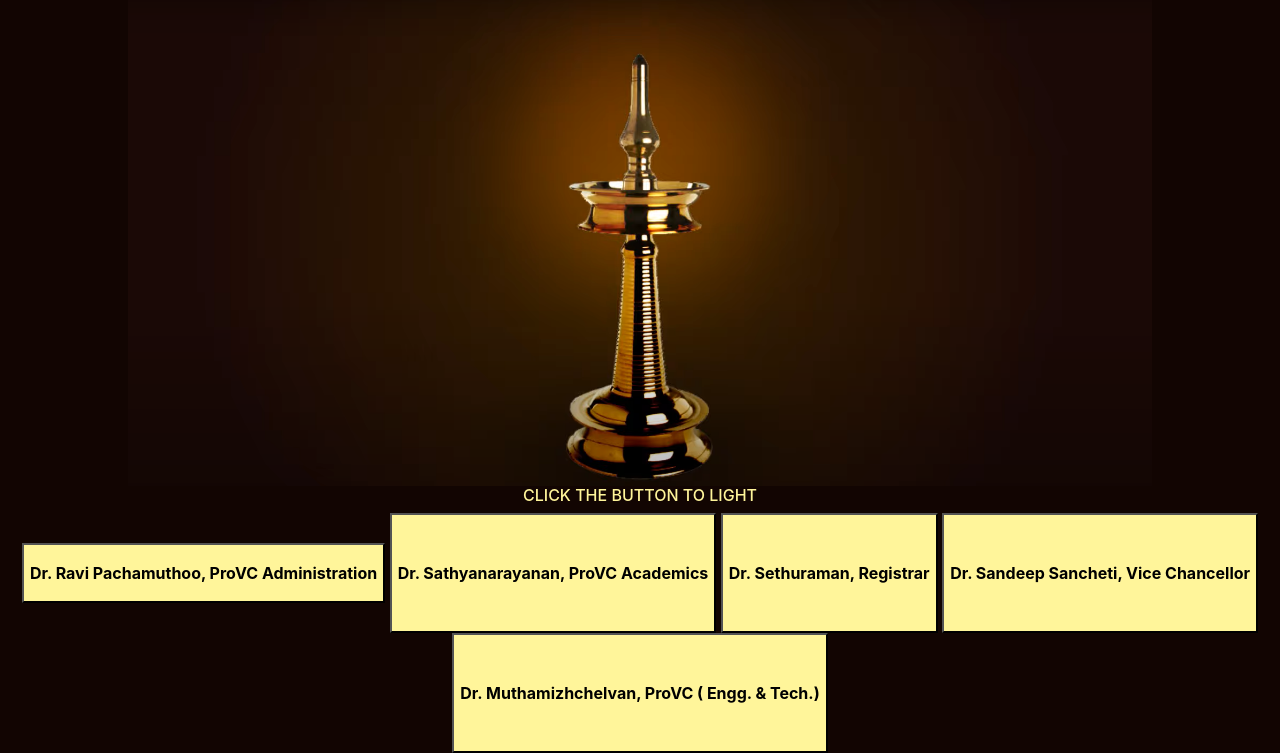
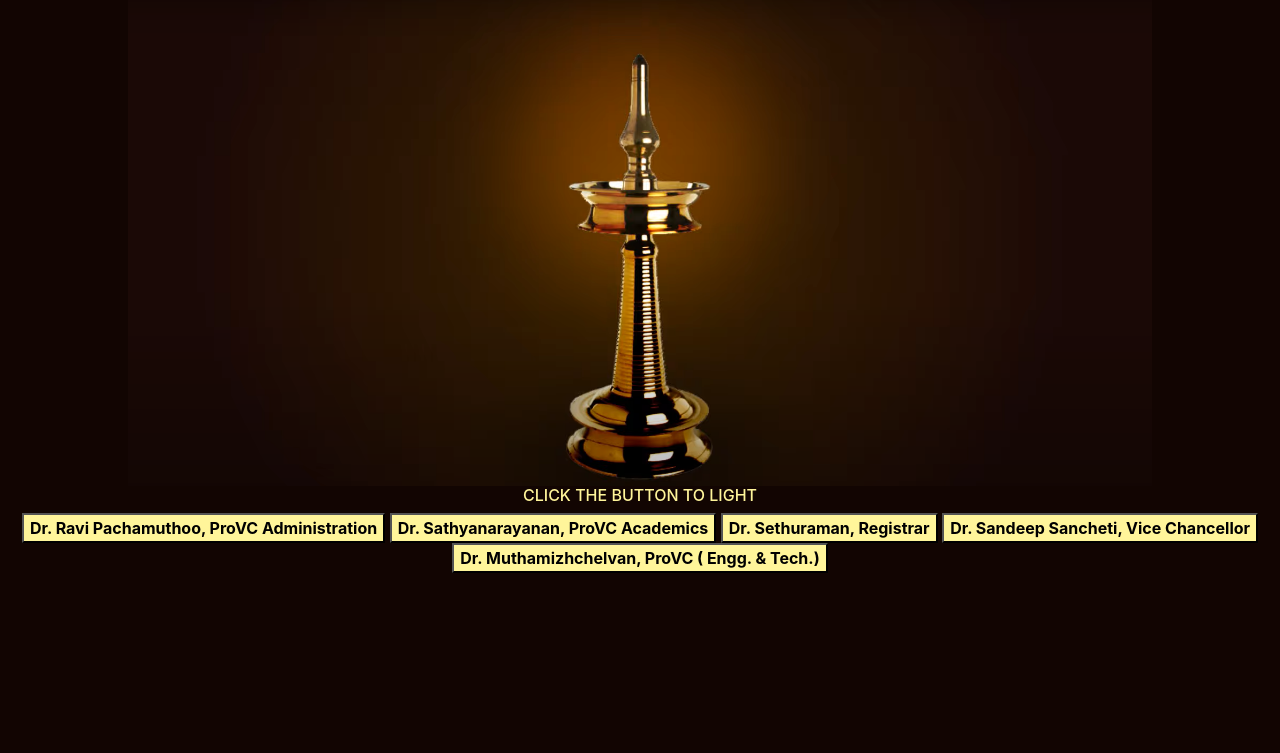
Before and after one commit to anupam-tiwari/SRM-diya, a plain HTML site: page index.html in a window 1280 px wide. Shown: the part 115-868 px from the top of the page. After the commit the page ends 800 px from the top, so only its background shows below. Drawn offline with nearby package versions, Linux system fonts and the light colour scheme.

Commit message:
Update index.html

```diff
--- a/index.html
+++ b/index.html
@@ -19,12 +19,12 @@
 
     <div class="row">
       <div class="col text-center">
-            <button value="Dr. Ravi Pachamuthoo, ProVC Administration" style="font-weight: bold; height: 100%; ;background-color: #fff59a;" onclick="chgimg('initial.gif')">Dr. Ravi Pachamuthoo, ProVC Administration</button>
+            <button value="Dr. Ravi Pachamuthoo, ProVC Administration" style="font-weight: bold ;background-color: #fff59a;" onclick="chgimg('initial.gif')">Dr. Ravi Pachamuthoo, ProVC Administration</button>
 
-            <button value="Dr. Sathyanarayanan, ProVC Academics" style="font-weight: bold; height: 200%; background-color: #fff59a;"onclick="chgimg('initial2.gif')">Dr. Sathyanarayanan, ProVC Academics</button>
-            <button value="Dr. Sethuraman, Registrar" style="font-weight: bold; height: 200%; background-color: #fff59a;"onclick="chgimg('initial3.gif')">Dr. Sethuraman, Registrar </button>
-            <button value="Dr. Sandeep Sancheti, Vice Chancellor" style="font-weight: bold; height: 200%; background-color: #fff59a;"onclick="chgimg('initial4.gif')">Dr. Sandeep Sancheti, Vice Chancellor</button>
-            <button value="Dr. Muthamizhchelvan, ProVC ( Engg. & Tech.)" style="font-weight: bold; height: 200%; background-color: #fff59a;" onclick="chgimg('initial5.gif')">Dr. Muthamizhchelvan, ProVC ( Engg. & Tech.)</button>
+            <button value="Dr. Sathyanarayanan, ProVC Academics" style="font-weight: bold; background-color: #fff59a;"onclick="chgimg('initial2.gif')">Dr. Sathyanarayanan, ProVC Academics</button>
+            <button value="Dr. Sethuraman, Registrar" style="font-weight: bold; background-color: #fff59a;"onclick="chgimg('initial3.gif')">Dr. Sethuraman, Registrar </button>
+            <button value="Dr. Sandeep Sancheti, Vice Chancellor" style="font-weight: bold; background-color: #fff59a;"onclick="chgimg('initial4.gif')">Dr. Sandeep Sancheti, Vice Chancellor</button>
+            <button value="Dr. Muthamizhchelvan, ProVC ( Engg. & Tech.)" style="font-weight: bold; background-color: #fff59a;" onclick="chgimg('initial5.gif')">Dr. Muthamizhchelvan, ProVC ( Engg. & Tech.)</button>
         </div>
     </div>
   </div>
```
